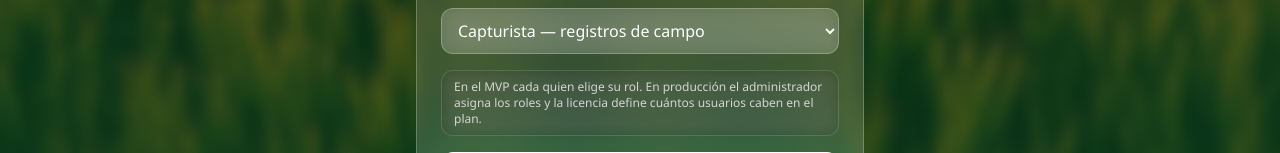
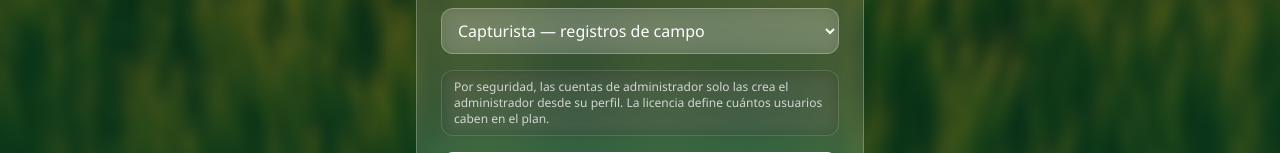
Before and after one commit to Norberto666-dre/disenoUX-UI-INTERFACES, a React (Vite) app: page /registro in a window 1280 px wide. Shown: the part 647-800 px from the top of the page. Built offline with nearby package versions, Linux system fonts and the light colour scheme.

Commit message:
feat(registro): el registro publico solo permite rol Capturista o Contador

```diff
--- a/src/screens/Registro.tsx
+++ b/src/screens/Registro.tsx
@@ -6,7 +6,6 @@ import type { Rol } from "../types";
 import { BotonCristal, CampoCristal, FondoCristal, SelectorCristal, TarjetaCristal } from "../components/AuthCristal";
 
 const ROLES = [
-  { valor: "ADMIN", texto: "Administrador — control total" },
   { valor: "CAPTURISTA", texto: "Capturista — registros de campo" },
   { valor: "CONTADOR", texto: "Contador — finanzas y ventas" },
 ];
@@ -135,8 +134,8 @@ export default function Registro() {
                 </div>
                 <SelectorCristal etiqueta="Rol" valor={rol} onChange={(v) => setRol(v as Rol)} opciones={ROLES} />
                 <p className="rounded-xl border border-white/15 bg-black/15 px-3 py-2 text-xs text-white/75 backdrop-blur-sm">
-                  En el MVP cada quien elige su rol. En producción el administrador asigna los roles
-                  y la licencia define cuántos usuarios caben en el plan.
+                  Por seguridad, las cuentas de administrador solo las crea el administrador desde
+                  su perfil. La licencia define cuántos usuarios caben en el plan.
                 </p>
                 <BotonCristal tipo="submit" disabled={enviando}>
                   {enviando ? "Creando cuenta…" : "Crear cuenta"}
```
